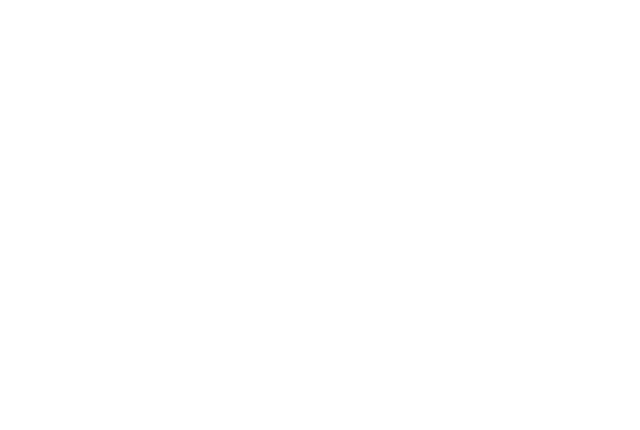
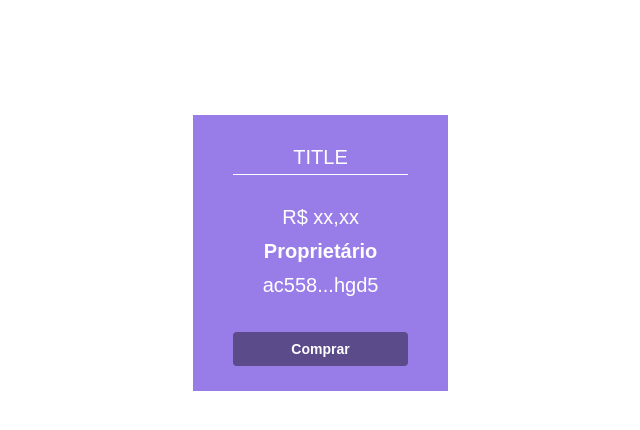
Before and after one commit to mateusmsc/IF-investimentos, a website: page src/minhas-acoes.html in a window 1280 px wide. Shown: the whole page, without its empty margins (35-675 px from the left). Drawn offline with Linux system fonts and the light colour scheme.

Commit message:
Interface miolo da página "minhas ações" (lita de produtos).

```diff
--- a/src/css/global.css
+++ b/src/css/global.css
@@ -2,6 +2,12 @@
   padding: 0;
   margin: 0;
   box-sizing: border-box;
+}
+
+:root{
+  --cor-primaria: #987DE8;
+  --cor-destaque: #5B4B8B;
+  --cor-detalhe-acao:white;
 }
 
 body {
@@ -45,6 +51,10 @@ nav .notActivePage {
 
 nav .notActivePage:hover {
   color: #fff;
+}
+
+.back-cor-destaque{
+  background: var(--cor-destaque);
 }
 
 #titlesGrid {
@@ -96,3 +106,30 @@ nav .notActivePage:hover {
   margin: 2rem auto 0;
   border-radius: 5px;
 }
+
+#container{
+  margin: 115px auto;
+}
+
+#container .product{
+  background: var(--cor-primaria);
+  padding:25px 40px;
+  margin-bottom: 10px;
+  text-align: center;
+  font-size:20px;
+  line-height: 34px;
+  color:var(--cor-detalhe-acao);
+}
+
+#container .product header{
+  border-bottom: 1px solid var(--cor-detalhe-acao);
+  display:block;
+  margin-bottom:25px;
+  font-size:20px;
+  text-align: center;
+  text-transform: uppercase;
+}
+#container .product button{
+  font-weight: bold;
+  margin-top:30px;
+}
--- a/src/minhas-acoes.html
+++ b/src/minhas-acoes.html
@@ -4,9 +4,30 @@
   <meta charset="UTF-8">
   <meta http-equiv="X-UA-Compatible" content="IE=edge">
   <meta name="viewport" content="width=device-width, initial-scale=1.0">
+  <link rel="stylesheet" type="text/css" href="css/bootstrap.min.css">
+  <link rel="stylesheet" type="text/css" href="css/global.css">
   <title>IF-investimentos | Minhas Ações</title>
 </head>
 <body>
-
+	<!-- Inserir topo e menu aqui-->
+	<div id="container" class="minhas-acoes">
+		<div class="col-md-8 col-md-push-2">
+			<div class="row">
+				<!-- Tornar conteúdp de .product dinâmico via js,repetir elementos
+				OBS.: até 3 produtos por linha!!
+				-->
+				<div class="col-sm-12 col-md-4">
+					<div class="product">
+						<header>Title</header>
+						<span class="valor">R$ xx,xx</span>
+						<br>
+						<b>Proprietário</b>
+						<span class="proprietario">ac558...hgd5</span>
+						<button type="button" class="btn btn-block back-cor-destaque" data-key="">Comprar</button>
+					</div>
+				</div>
+			</div>
+		</div>
+	</div>
 </body>
 </html>
```
